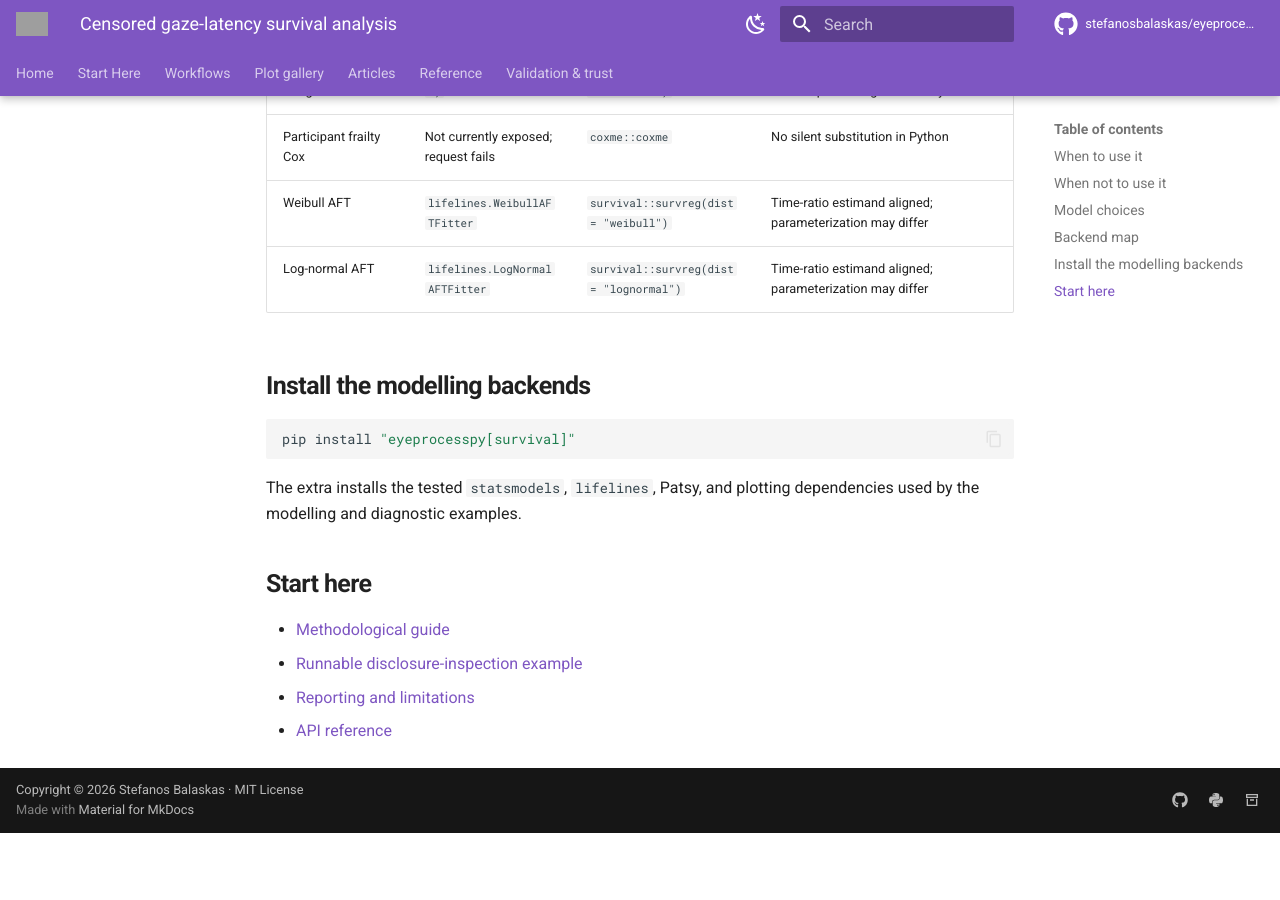
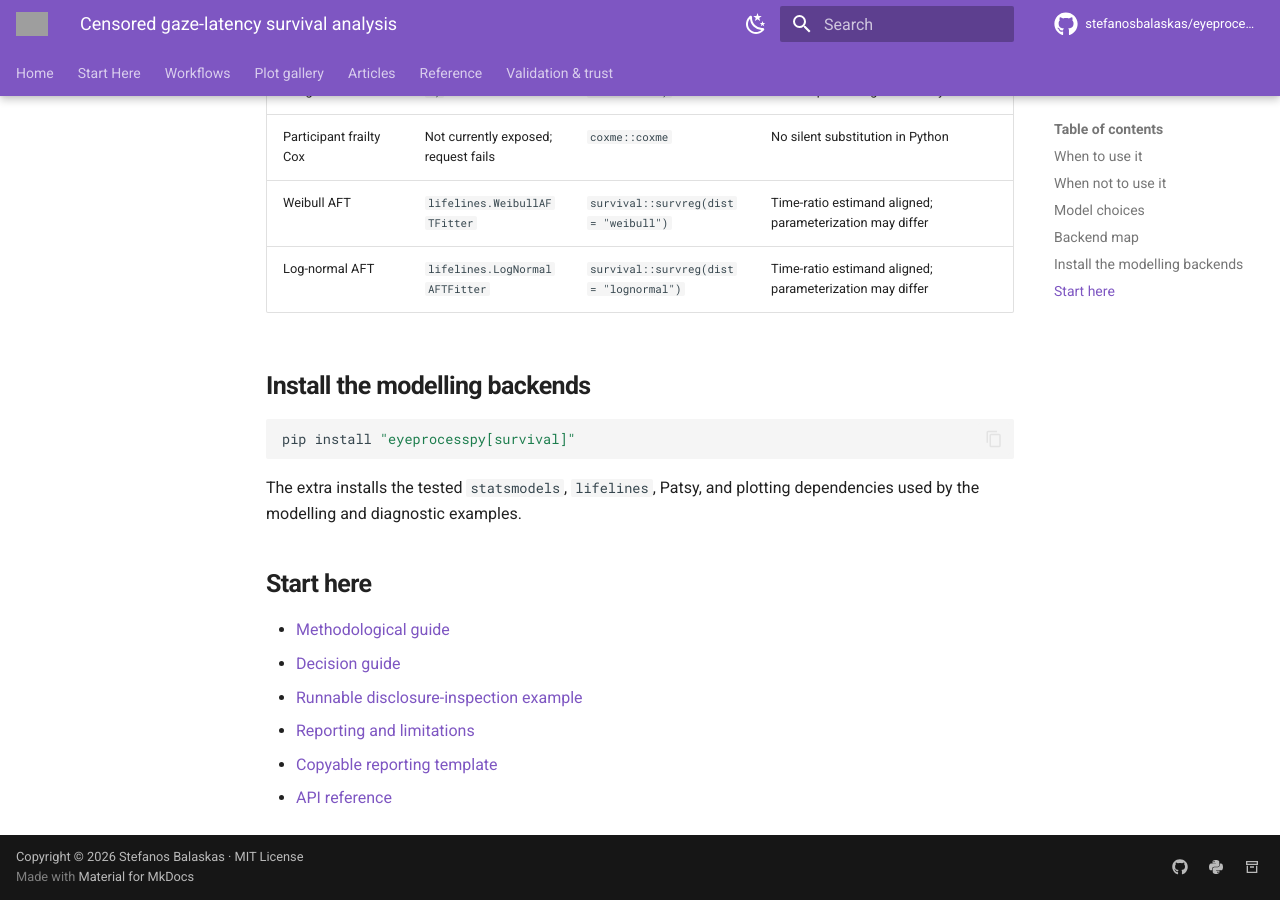
Before and after one commit to stefanosbalaskas/eyeprocesspy, an MkDocs documentation site: the page built from docs/methods/gaze-survival/index.md, in a window 1280 px wide and 900 px high, scrolled down 2434 px. Built offline with MkDocs 1.6.1 and Material for MkDocs 9.7.7, drawn with Linux system fonts in a browser that asks for light colours; comment, search, counter and statistics services are not loaded; before the commit the page ends 3267 px from its top, so only the background shows below that; grey boxes are pictures that could not be loaded.

Commit message:
docs: link survival decision and reporting pages

```diff
--- a/docs/methods/gaze-survival/index.md
+++ b/docs/methods/gaze-survival/index.md
@@ -82,6 +82,8 @@ The extra installs the tested `statsmodels`, `lifelines`, Patsy, and plotting de
 ## Start here
 
 - [Methodological guide](../../guides/gaze-survival-analysis.md)
+- [Decision guide](decision-guide.md)
 - [Runnable disclosure-inspection example](../../examples/gaze-survival-analysis.md)
 - [Reporting and limitations](reporting.md)
+- [Copyable reporting template](reporting-template.md)
 - [API reference](../../reference/gaze-survival.md)
```
